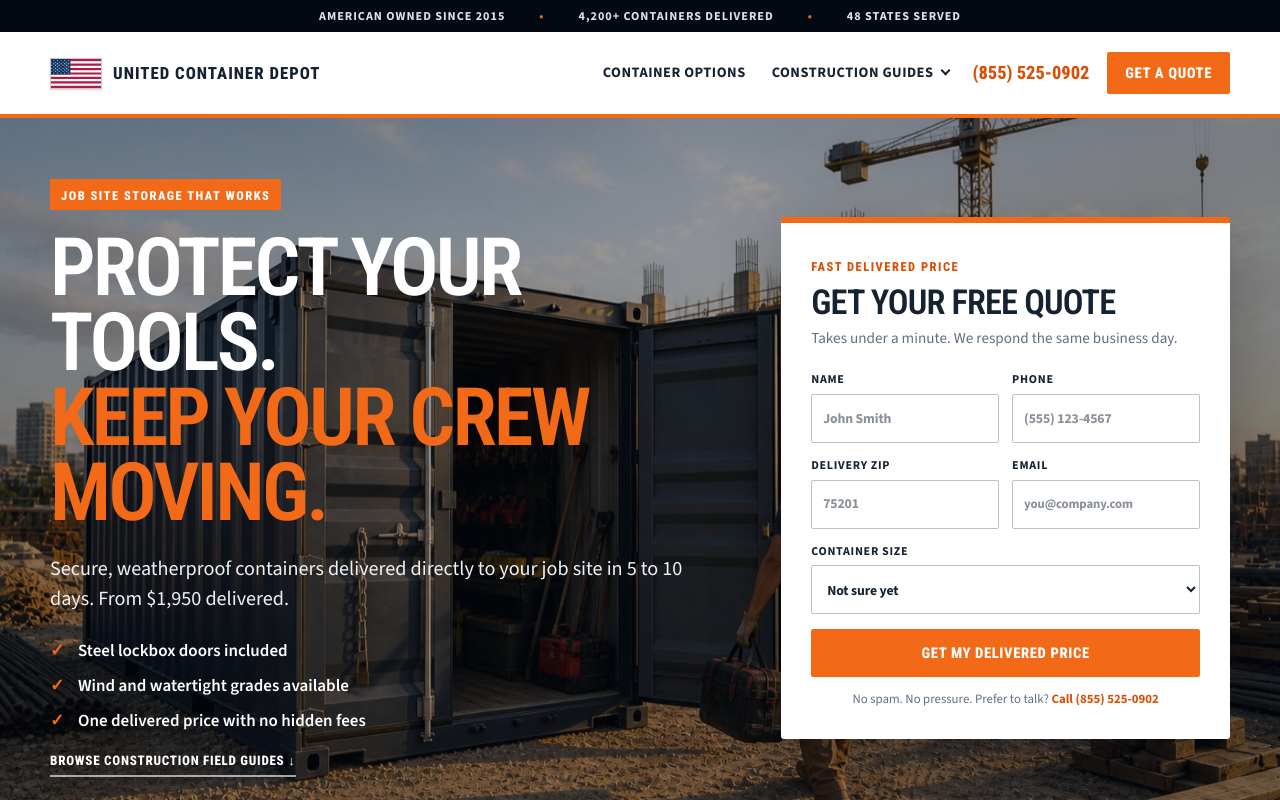
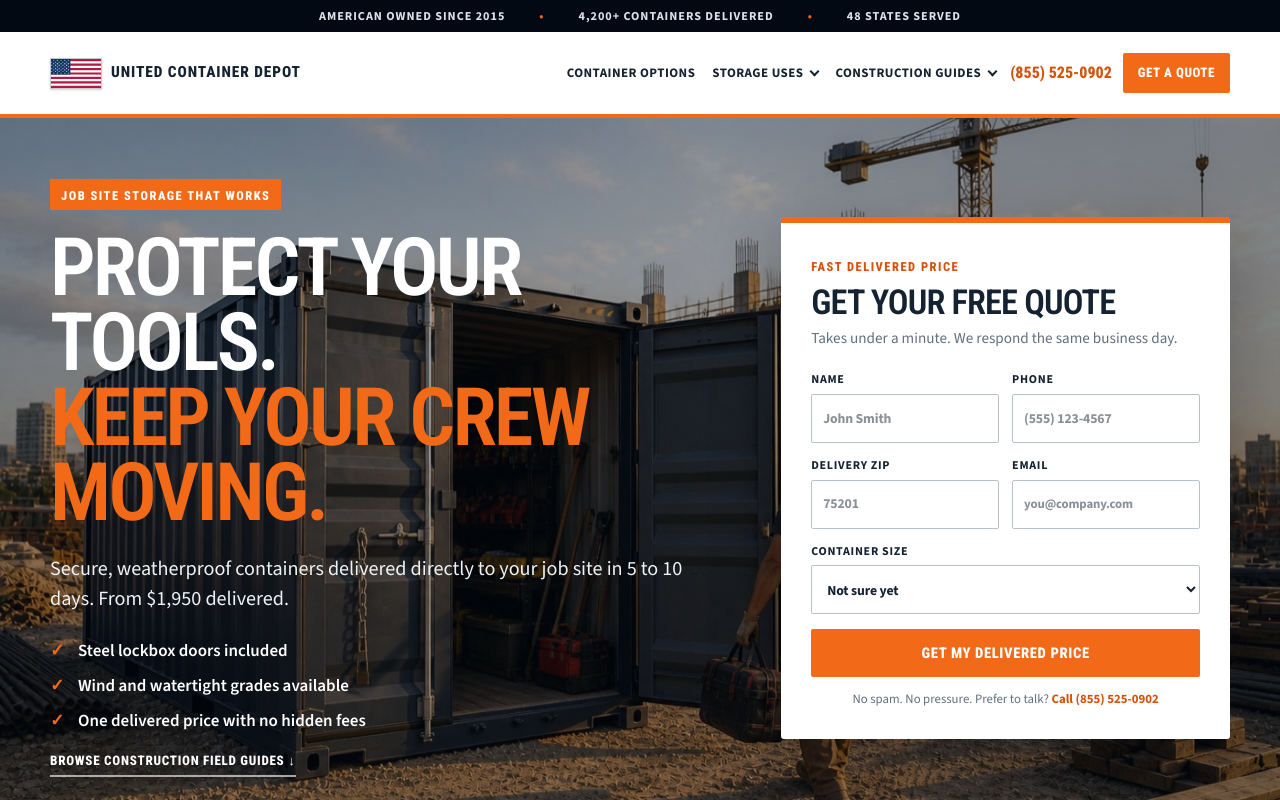
Before and after one commit to juliusgloeckner-gif/container-depot-showcase, a Next.js app: page /construction in a window 1280 px wide. Shown: the top 800 px of the page. Built offline with nearby package versions, Linux system fonts and the light colour scheme.

Commit message:
Add storage use navigation to construction hub

```diff
--- a/app/construction/SiteShell.tsx
+++ b/app/construction/SiteShell.tsx
@@ -11,7 +11,7 @@ export function Header() {
           <span>48 states served</span>
         </div>
       </div>
-      <header className="site-header">
+      <header className="site-header construction-site-header">
         <div className="wrap nav-inner">
           <Link href="/construction" className="wordmark" aria-label="United Container Depot construction containers">
             <span className="flag-mark" aria-hidden="true"><Image src="/us-flag.png" alt="" fill sizes="52px" /></span>
@@ -25,6 +25,17 @@ export function Header() {
                 <Link href="/construction/resources">Resource center</Link>
                 <a href="tel:18555250902">Call (855) 525-0902</a>
                 <Link className="mobile-menu-quote" href="/construction?quote=1#quote-form">Get a quote</Link>
+              </div>
+              <span className="mobile-menu-label">Storage by use</span>
+              <div className="mobile-menu-links">
+                <Link href="/construction">Construction sites</Link>
+                <Link href="/farm">Farms and ranches</Link>
+                <Link href="/business">Business overflow</Link>
+                <Link href="/moving">Moving and relocation</Link>
+                <Link href="/renovation">Renovation storage</Link>
+                <Link href="/vehicles">Vehicles and recreation</Link>
+                <Link href="/events">Events and production</Link>
+                <Link href="/institutions">Schools and institutions</Link>
               </div>
               <span className="mobile-menu-label">Construction guides</span>
               <div className="mobile-menu-links">
@@ -40,7 +51,21 @@ export function Header() {
           </details>
           <nav aria-label="Main navigation">
             <Link href="/construction#inventory">Container options</Link>
-            <details className="desktop-use-menu">
+            <details className="desktop-use-menu" name="construction-header-menu">
+              <summary>Storage uses</summary>
+              <div className="desktop-use-dropdown">
+                <span className="desktop-menu-heading">Choose your storage use</span>
+                <Link href="/construction">Construction sites</Link>
+                <Link href="/farm">Farms and ranches</Link>
+                <Link href="/business">Business overflow</Link>
+                <Link href="/moving">Moving and relocation</Link>
+                <Link href="/renovation">Renovation storage</Link>
+                <Link href="/vehicles">Vehicles and recreation</Link>
+                <Link href="/events">Events and production</Link>
+                <Link href="/institutions">Schools and institutions</Link>
+              </div>
+            </details>
+            <details className="desktop-use-menu" name="construction-header-menu">
               <summary>Construction guides</summary>
               <div className="desktop-use-dropdown">
                 <span className="desktop-menu-heading">Plan and run jobsite storage</span>
--- a/app/globals.css
+++ b/app/globals.css
@@ -56,6 +56,7 @@ nav a:hover { color:var(--orange-dark); }
 .mobile-menu-label { display:block; margin-bottom:9px; color:var(--orange-dark); font-size:.72rem; font-weight:800; letter-spacing:.1em; text-transform:uppercase; }
 .mobile-menu-links { display:grid; grid-template-columns:repeat(2,1fr); gap:1px; background:var(--line); border:1px solid var(--line); }
 .mobile-menu-links a { min-height:46px; display:flex; align-items:center; padding:9px 14px; background:#fff; font-size:.9rem; font-weight:700; }
+.mobile-menu-links + .mobile-menu-label { margin-top:20px; }
 .mobile-menu a:hover { color:var(--orange-dark); }
 .phone { font-family:var(--font-heading); font-weight:800; color:var(--orange-dark); font-size:1.15rem; }
 .button { min-height:48px; display:inline-flex; align-items:center; justify-content:center; padding:0 22px; border:2px solid transparent; font-weight:800; font-size:.92rem; letter-spacing:.04em; text-transform:uppercase; cursor:pointer; border-radius:2px; }
@@ -260,6 +261,17 @@ blockquote { margin:0; }
 .legal-page { padding:100px 0; max-width:840px; min-height:55vh; }
 .legal-page h1 { font-size:4rem; }
 .legal-page a { color:var(--orange-dark); font-weight:800; }
+
+@media (min-width:1021px) {
+  .construction-site-header .nav-inner { gap:14px; }
+  .construction-site-header .wordmark { gap:9px; font-size:.96rem; }
+  .construction-site-header nav { gap:17px; }
+  .construction-site-header nav a,
+  .construction-site-header .desktop-use-menu summary { font-size:.81rem; }
+  .construction-site-header .nav-actions { gap:11px; }
+  .construction-site-header .phone { font-size:1rem; }
+  .construction-site-header .button.small { min-height:40px; padding:0 13px; font-size:.82rem; }
+}
 
 @media (max-width:1020px) {
   nav { display:none; }
```
Also changed, not shown: 1 other file (tests, documents, lock files or other folders).
